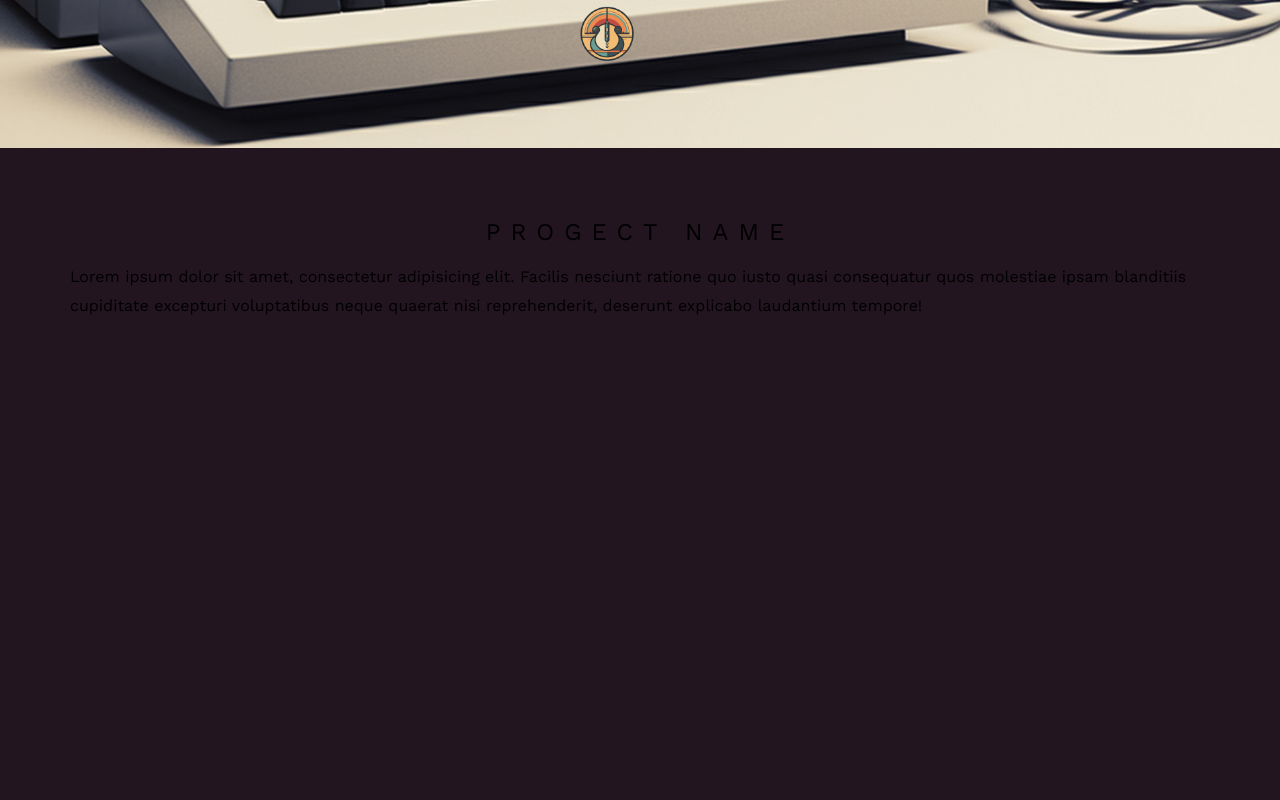
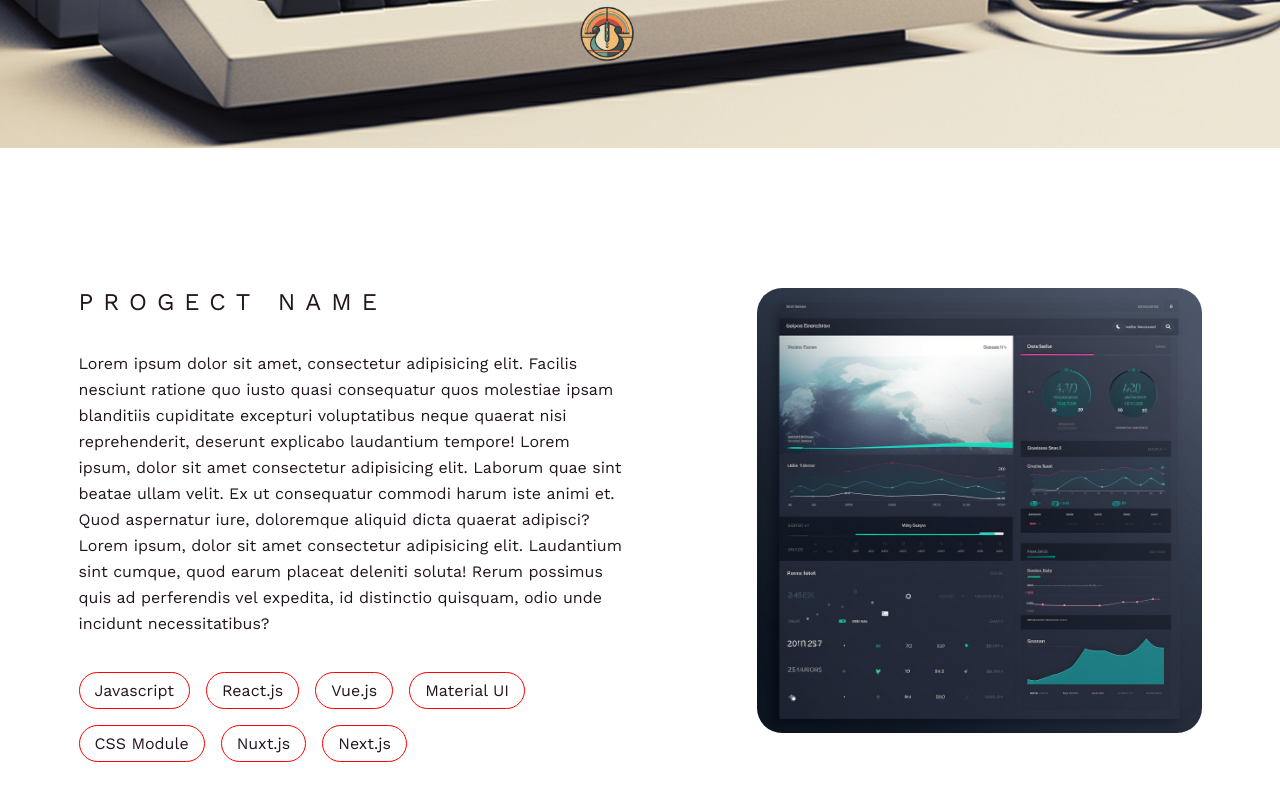
Before and after one commit to Yariandres/nuxt-personal-blog, a Nuxt app: page / in a window 1280 px wide. Shown: the part 652-1452 px from the top of the page. Built offline with nearby package versions, Linux system fonts and the light colour scheme.

Commit message:
adding project page styling

```diff
--- a/app.vue
+++ b/app.vue
@@ -10,8 +10,4 @@
   background-color: #111827;
   color: #fff;
 }
-
-body {
-  scroll-snap-type: mandatory;
-}
 </style>
--- a/assets/scss/main.scss
+++ b/assets/scss/main.scss
@@ -1,4 +1,3 @@
-
 html {
   font-family: 'Work Sans', sans-serif;
 }
@@ -10,3 +9,12 @@ html {
   padding: 0;
   box-sizing: inherit;
 }
+
+// GLOBALS
+.text-center {
+  text-align: center;
+}
+
+.uppercase {
+  text-transform: uppercase;
+}
--- a/components/pages/home/Hero.vue
+++ b/components/pages/home/Hero.vue
@@ -50,7 +50,6 @@ useIntervalFn(() => {
     @include setBackgound('~/assets/images/hero-dark-mode.png');
     .title {
       color: aqua;
-      font-weight: 500;
     }
   }
 }
@@ -65,7 +64,7 @@ useIntervalFn(() => {
 
     .title {
       color: rgb(255, 0, 0);
-      font-weight: 500;
+      font-weight: 100;
     }
 
     .name {
@@ -91,13 +90,21 @@ useIntervalFn(() => {
     animation-duration: 1s;
     animation-timing-function: ease-in-out;
 
-    .name {
-      font-size: 26px;
-    }
-
     .greet {
       height: 100px;
       font-size: 62px;
+    }
+
+    .title {
+      font-weight: 100;
+      text-transform: uppercase;
+    }
+
+    .name {
+      margin-block-start: 16px;
+      font-size: 20px;
+      font-weight: 100;
+      text-transform: uppercase;
     }
   }
 }
--- a/components/pages/home/Prejects.vue
+++ b/components/pages/home/Prejects.vue
@@ -2,67 +2,139 @@
 
 <template>
   <section class="section">
-    <div class="flex flex-col gap-16">
-      <div class="flex flex-col gap-16">
+    <div class="left">
       <h2 class="uppercase heading">Progect Name</h2>
       <p class="description">
         Lorem ipsum dolor sit amet, consectetur adipisicing elit. Facilis
         nesciunt ratione quo iusto quasi consequatur quos molestiae ipsam
         blanditiis cupiditate excepturi voluptatibus neque quaerat nisi
-          reprehenderit, deserunt explicabo laudantium tempore!
+        reprehenderit, deserunt explicabo laudantium tempore! Lorem ipsum, dolor
+        sit amet consectetur adipisicing elit. Laborum quae sint beatae ullam
+        velit. Ex ut consequatur commodi harum iste animi et. Quod aspernatur
+        iure, doloremque aliquid dicta quaerat adipisci? Lorem ipsum, dolor sit
+        amet consectetur adipisicing elit. Laudantium sint cumque, quod earum
+        placeat deleniti soluta! Rerum possimus quis ad perferendis vel
+        expedita, id distinctio quisquam, odio unde incidunt necessitatibus?
       </p>
+      <ul class="group">
+        <li class="item">Javascript</li>
+        <li class="item">React.js</li>
+        <li class="item">Vue.js</li>
+        <li class="item">Material UI</li>
+        <li class="item">CSS Module</li>
+        <li class="item">Nuxt.js</li>
+        <li class="item">Next.js</li>
+      </ul>
     </div>
-      <div class="flex flex-col gap-16"></div>
+
+    <div class="right">
+      <img class="image" src="~/assets/images/dashboard.png" alt="" />
     </div>
   </section>
 </template>
 
 <style lang="scss">
-@mixin flex-gap($gap-count) {
-  $gap: 16px;
+.section {
+  padding-block-start: 140px;
+  padding-block-end: 70px;
+  padding-inline: 70px;
+  display: flex;
+  justify-content: space-around;
+  gap: 116px;
 
-  @for $i from 1 through $gap-count {
-    .gap-#{$i} {
-      margin-right: $gap;
+  @media (max-width: 1130px) {
+    flex-direction: column;
+    align-items: center;
+    gap: 70px;
+  }
+
+  .left {
+    max-width: 545px;
+    display: flex;
+    flex-direction: column;
+    gap: 35px;
+
+    .heading {
+      letter-spacing: 10px;
+      font-weight: 100;
+    }
+
+    .description {
+      font-size: 16px;
+      line-height: 26px;
+    }
+
+    .group {
+      display: flex;
+      flex-wrap: wrap;
+      gap: 16px;
+
+      .item {
+        list-style: none;
+        border: 1px solid unset;
+        border-radius: 20px;
+        padding-inline: 15px;
+        padding-block: 8px;
       }
     }
   }
 
-.text-center {
-  text-align: center;
+  .right {
+    .image {
+      max-width: 445px;
+      border-radius: 25px;
+    }
+  }
+}
+// https://coolors.co/gradient-maker/c471f2-f76cc6
+.dark {
+  .section {
+    background: hsla(310, 23%, 10%, 1);
+
+    background: linear-gradient(
+      90deg,
+      hsla(310, 23%, 10%, 1) 0%,
+      hsla(306, 20%, 10%, 1) 0%,
+      hsla(9, 38%, 20%, 1) 100%
+    );
+
+    background: -moz-linear-gradient(
+      90deg,
+      hsla(310, 23%, 10%, 1) 0%,
+      hsla(306, 20%, 10%, 1) 0%,
+      hsla(9, 38%, 20%, 1) 100%
+    );
+
+    background: -webkit-linear-gradient(
+      90deg,
+      hsla(310, 23%, 10%, 1) 0%,
+      hsla(306, 20%, 10%, 1) 0%,
+      hsla(9, 38%, 20%, 1) 100%
+    );
   }
 
-.uppercase {
-  text-transform: uppercase;
+  .item {
+    border: 1px solid #2cdbda;
+  }
 }
 
-.flex {
-  display: flex;
-}
-
-.flex-col {
-  flex-direction: column;
-}
-
-.gap-16 {
-  gap: 16px;
-}
-
+.light {
   .section {
-  padding: 70px;
-  height: calc(100dvh - 14em);
-  scroll-snap-align: start;
-  background-color: #221520;
+    background-color: #ffffff;
+    color: #fff;
 
     .heading {
-    letter-spacing: 10px;
-    font-weight: 100;
-    @extend .text-center;
+      color: #221520;
     }
 
     .description {
-    font-size: 16px;
-    line-height: 29px;
+      color: #221520;
+    }
+  }
+
+  .item {
+    border: 1px solid red;
+    color: #221520;
   }
 }
 </style>
```
Also changed, not shown: assets/images/dashboard.png (added). Lines whose indentation alone changed are shown as unchanged.
